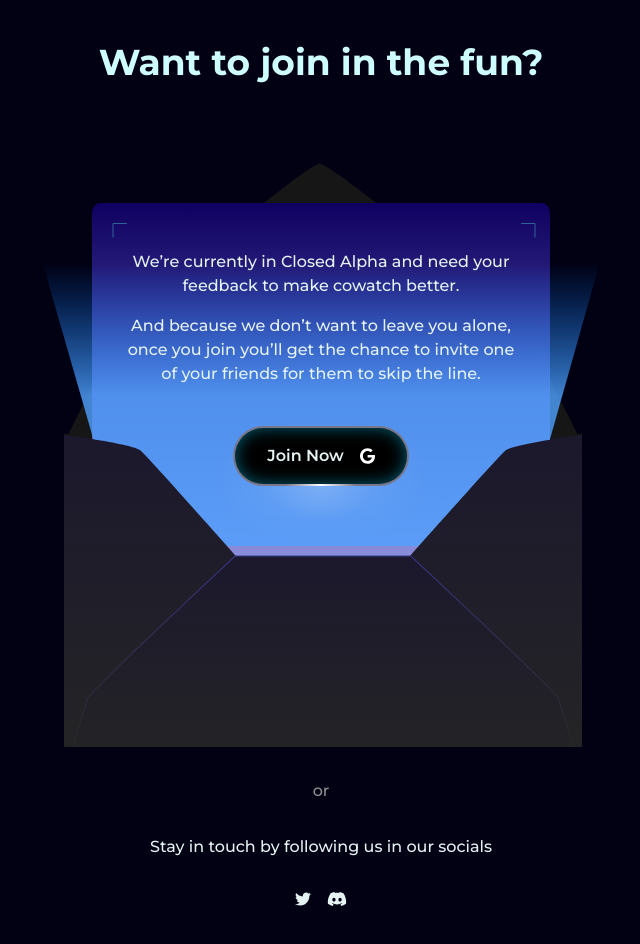
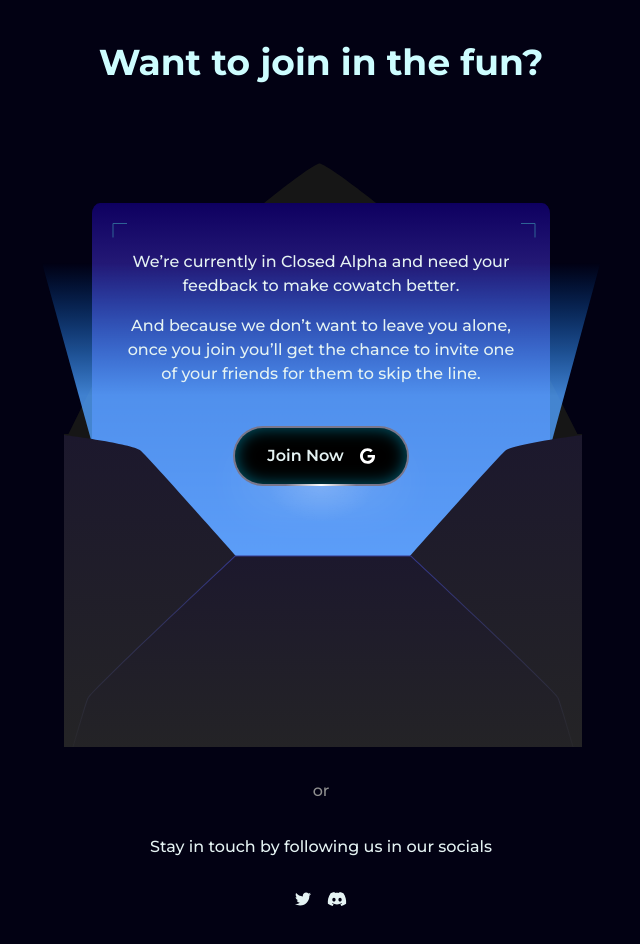
Before and after one commit to dalebezolli/cowatch, a Next.js app in the folder site/: page / in a window 1280 px wide. Shown: the part 2520-3464 px from the top of the page, without its empty margins (319-959 px from the left). Built offline with nearby package versions, Linux system fonts and the light colour scheme.

Commit message:
Fix letter highlight gap with paper

```diff
--- a/site/src/app/_components/Letter.tsx
+++ b/site/src/app/_components/Letter.tsx
@@ -88,7 +88,7 @@ export default function Letter({ children }: PropsWithChildren) {
 						<rect width="517.999999" height="218.27544" rx="0" ry="0" transform="matrix(1 0 0 3.541397 38.663002-148.499994)" fill="#fff" strokeWidth="0" />
 					</clipPath>
 				</g>
-				<path id="highlight" className="opacity-0" d="M0.5,68.9993L98.0945,407.999h395.7725L589.5,68.9993h-589Z" opacity="1" fill="url(#highlight-fill)" />
+				<path id="highlight" className="opacity-0" d="M0.5,68.9993L98.0945,420.999h395.7725L589.5,68.9993h-589Z" opacity="1" fill="url(#highlight-fill)" />
 				<g id="letter-front" className="scale-0" transform="translate(0.000001 16)">
 					<path d="M556,608h-518v-343c0,0,68.217,8.676,76.5,15.5s126.5,140.5,126.5,140.5l56,139.626L353,421c0,0,118.217-133.676,126.5-140.5s76.5-15.5,76.5-15.5v343Z" fill="url(#egFVcG1dxoQ14-fill)" />
 					<path d="M384.854,386c0,0,143.843,134.5,147.146,142s24,80,24,80h-518c0,0,20.6967-72.5,24-80s147.146-142,147.146-142h175.708Z" fill="url(#egFVcG1dxoQ15-fill)" />
```
